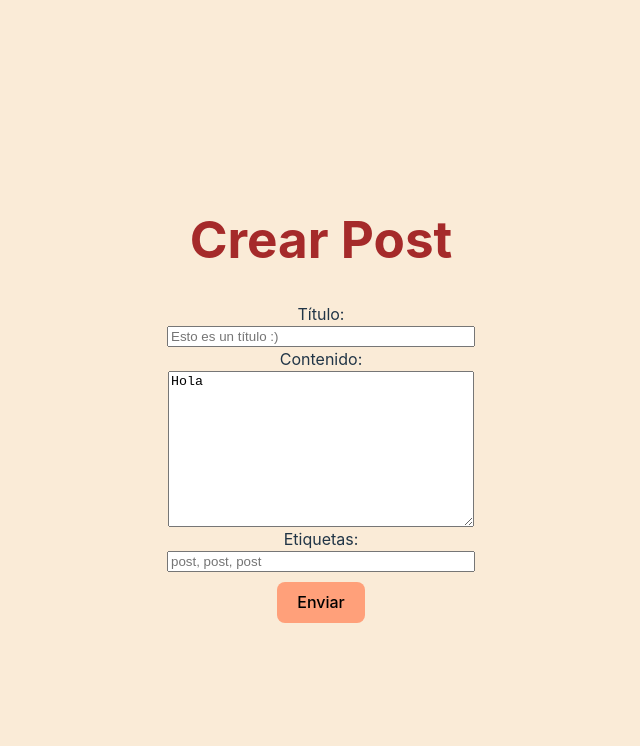
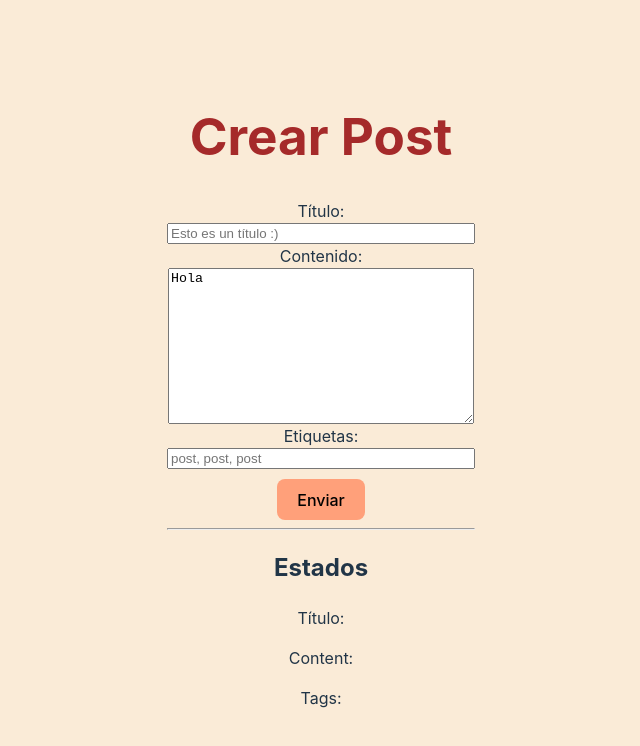
Before and after one commit to dianafontecha73/learn-react-fork, a React (Vite) app in the folder examen_3/: page / in a window 1280 px wide. Shown: the top 746 px of the page, without its empty margins (319-959 px from the left). Built offline with nearby package versions, Linux system fonts and the light colour scheme.

Commit message:
Ej 2 - Escribimos los estados debajo (solo para ver que actualizan correctamente)

```diff
--- a/examen_3/src/App.jsx
+++ b/examen_3/src/App.jsx
@@ -44,6 +44,11 @@ function App() {
         style={{marginTop: '10px', backgroundColor: "lightsalmon"}}
         onClick={handleSubmit}>Enviar</button>
       </form>
+      <hr />
+      <h2>Estados</h2>
+      <p>Título: {title}</p>
+      <p>Content: {content}</p>
+      <p>Tags: {tags}</p>
     </>
   )
 }
```
